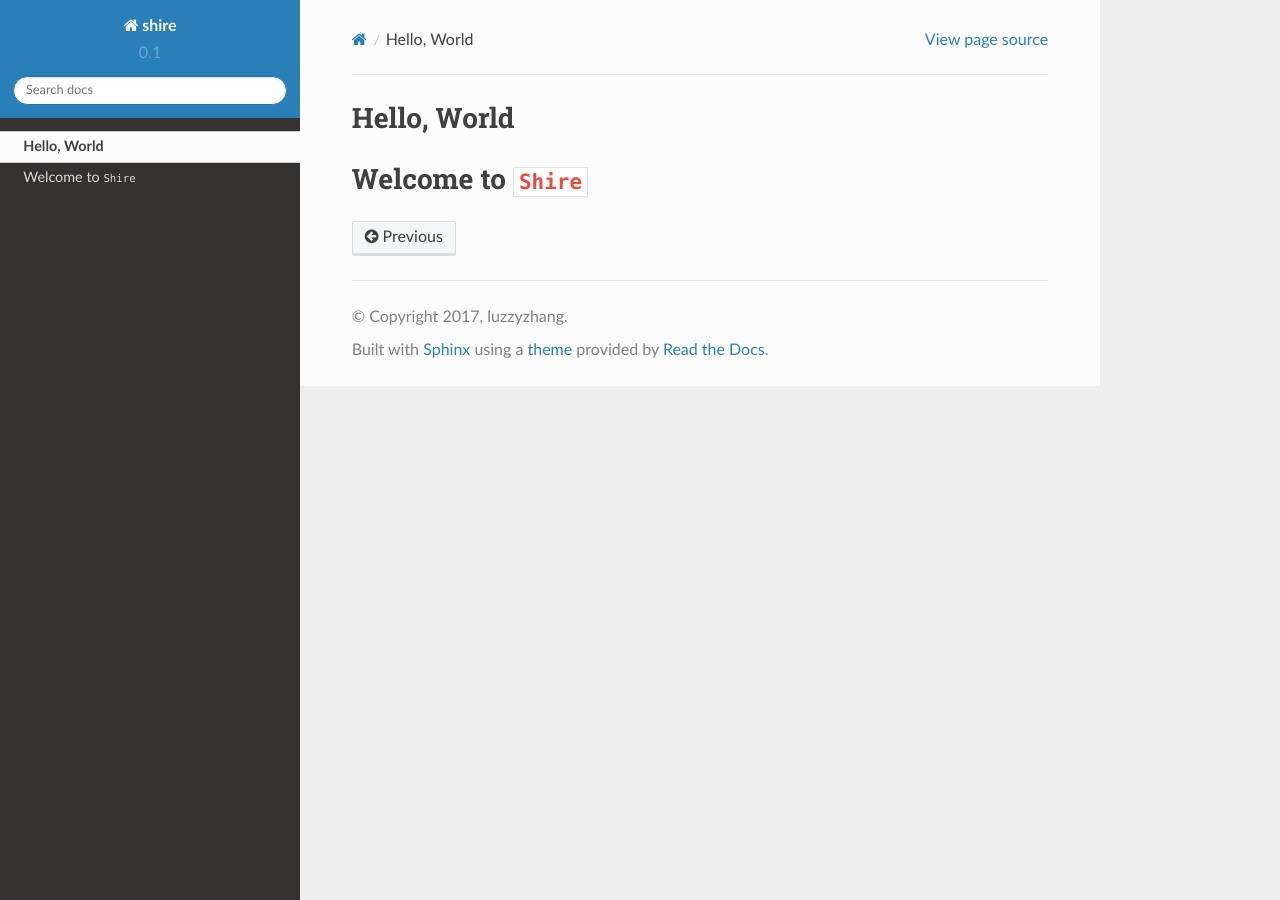
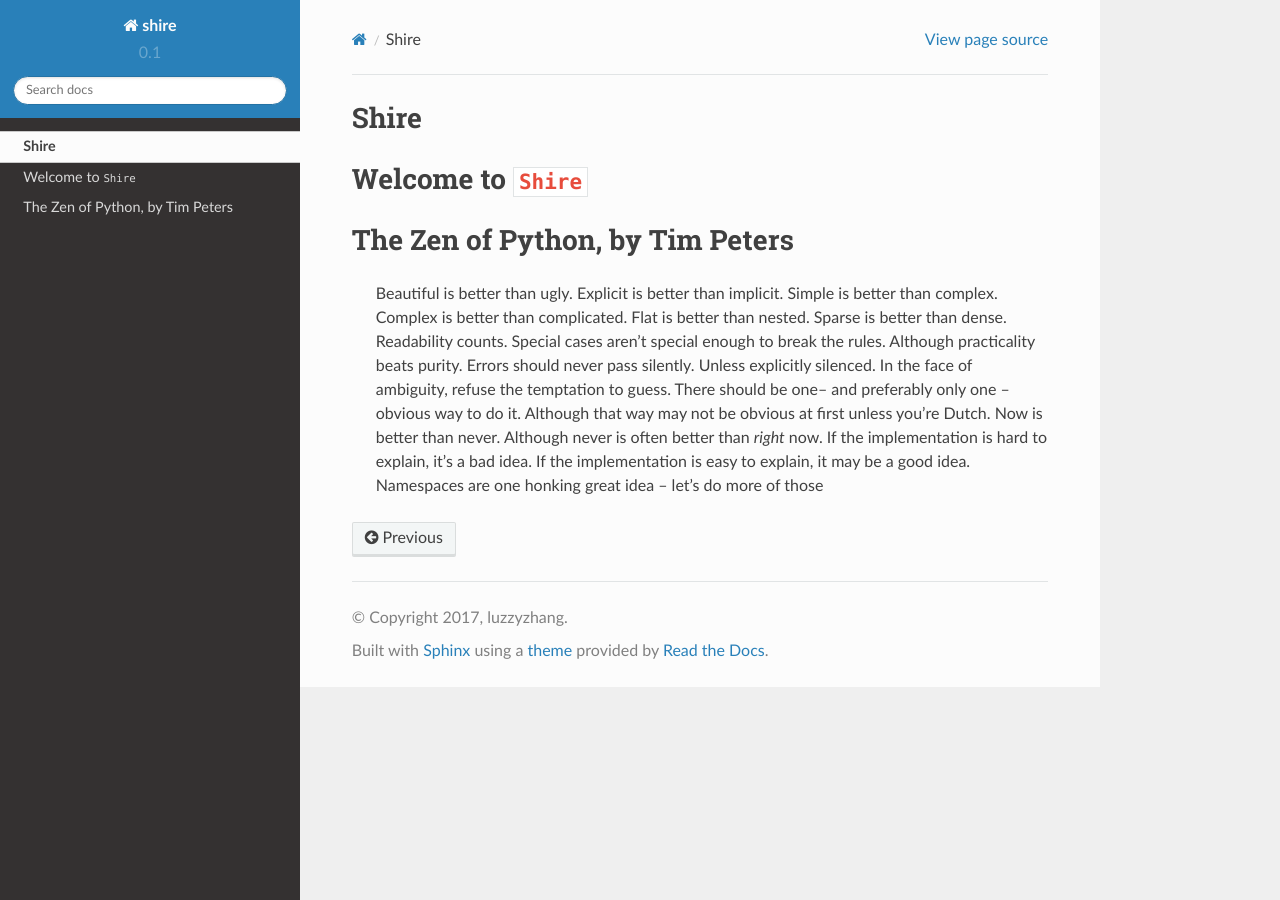
Before and after one commit to luzzyzhang/shire, a Sphinx documentation site: the page built from source/hello.md, in a window 1280 px wide. Built offline with Sphinx 7.4.7 and the Read the Docs theme 2.0.0, drawn with Linux system fonts in a browser that asks for light colours.

Commit message:
The zen of Python

```diff
--- a/source/hello.md
+++ b/source/hello.md
@@ -1,3 +1,25 @@
-## Hello, World
+## Shire
 
 ## Welcome to `Shire`
+
+# The Zen of Python, by Tim Peters
+
+> Beautiful is better than ugly.
+> Explicit is better than implicit.
+> Simple is better than complex.
+> Complex is better than complicated.
+> Flat is better than nested.
+> Sparse is better than dense.
+> Readability counts.
+> Special cases aren't special enough to break the rules.
+> Although practicality beats purity.
+> Errors should never pass silently.
+> Unless explicitly silenced.
+> In the face of ambiguity, refuse the temptation to guess.
+> There should be one-- and preferably only one --obvious way to do it.
+> Although that way may not be obvious at first unless you're Dutch.
+> Now is better than never.
+> Although never is often better than *right* now.
+> If the implementation is hard to explain, it's a bad idea.
+> If the implementation is easy to explain, it may be a good idea.
+> Namespaces are one honking great idea -- let's do more of those
```
Also changed, not shown: README.md (+2 -0 lines).
